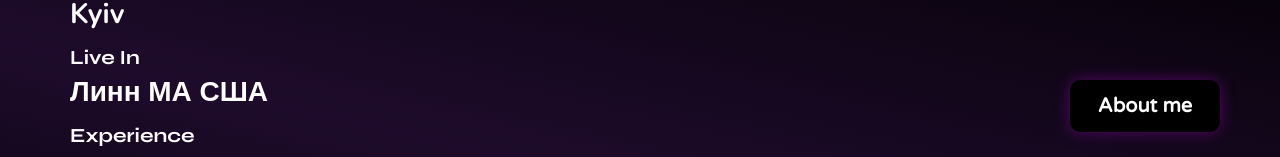
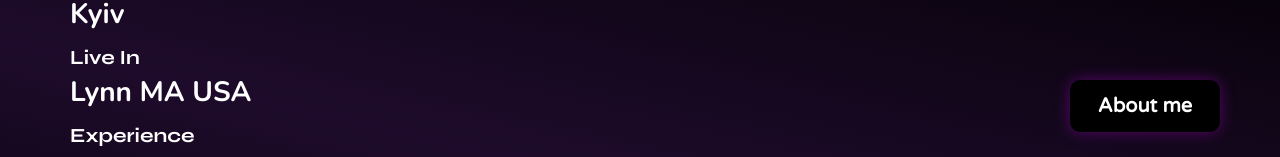
Before and after one commit to VPagent/portfolio, a React (Create React App) app: page /portfolio/home in a window 1280 px wide. Shown: the part 548-705 px from the top of the page. Built offline with nearby package versions, Linux system fonts and the light colour scheme.

Commit message:
correctedTranslation

```diff
--- a/src/I18n/transations.ts
+++ b/src/I18n/transations.ts
@@ -20,7 +20,7 @@ export const engTranslations = {
     "Development, practice are very important to me.",
   "Born In": "Born In",
   "Live In": "Live In",
-  "Lynn MA USA": "Линн МА США",
+  "Lynn MA USA": "Lynn MA USA",
   Kyiv: "Kyiv",
   Experience: "Experience",
   "1+ Year": "1+ Year",
```
